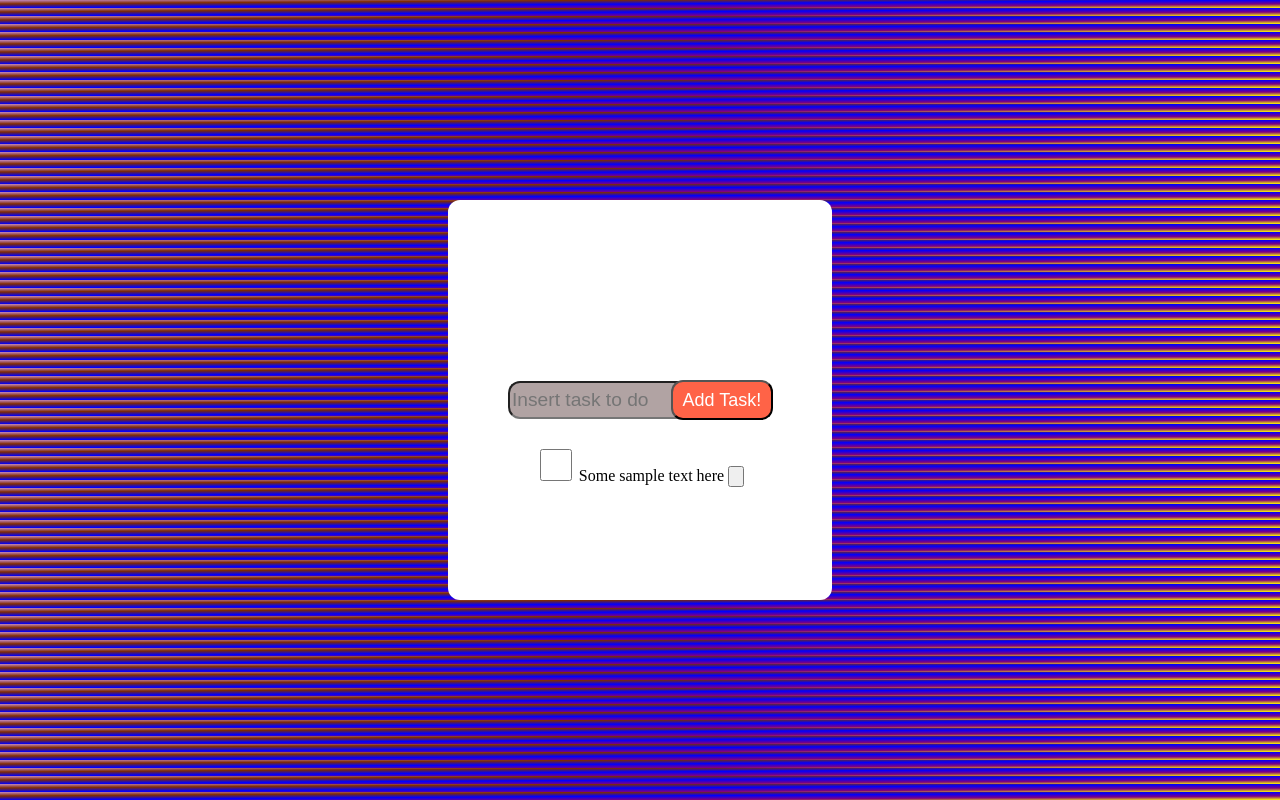
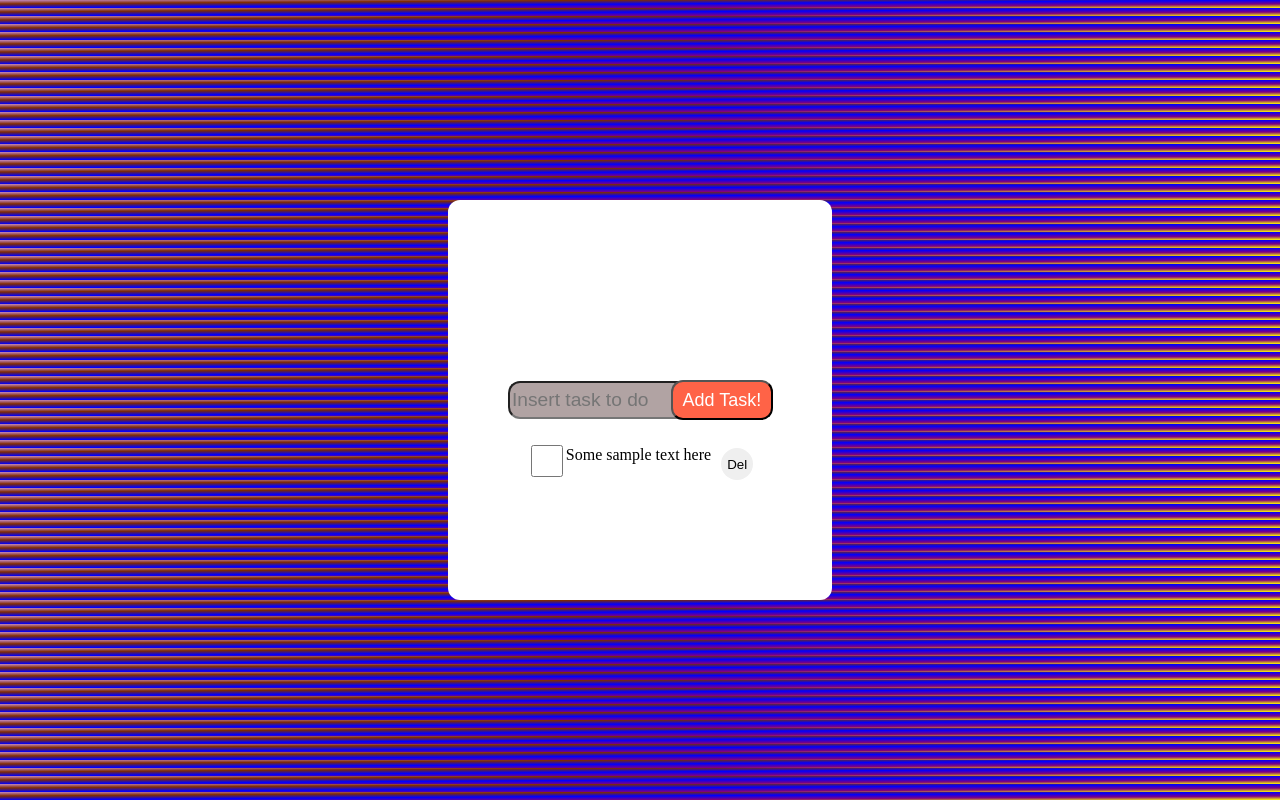
Before and after one commit to coffee4urhead/JavaScript-DOM-Manipulation, a plain HTML site: page Daily Tasks project/dailyTask.html in a window 1280 px wide. Drawn offline with Linux system fonts and the light colour scheme.

Commit message:
Some initial commits to my html and css styles properties

```diff
--- a/Daily Tasks project/dailyTask.html
+++ b/Daily Tasks project/dailyTask.html
@@ -16,7 +16,7 @@
         <div class="task-container">
             <input type="checkbox" class="check-box-inp"/>
             <p class="task-txt">Some sample text here</p>
-            <button><img src=""/></button>
+            <button class="del-task-btn">Del</button>
         </div>
     </div>
     <script src="dailyTasksScript.js"></script>
--- a/Daily Tasks project/dailyTaskStyles.css
+++ b/Daily Tasks project/dailyTaskStyles.css
@@ -14,6 +14,16 @@
     top: 50%;
     right: 50%;
     left: 50%;
+}
+div.task-container {
+    position: absolute;
+    display: flex;
+    align-items: end;
+    justify-content: center;
+    height: 50px;
+    width: 30vw;
+    top: 50%;
+    margin-top: 30px;
 }
 input#inp-type-txt {
     height: 4vh;
@@ -39,18 +49,28 @@
     height: 5vh;
     width: 8vw;
 }
+p.task-txt {
+    display: inline-block;
+}
+button#add-task-btn:hover {
+    background-color: rgb(233, 103, 81);
+    color: black;
+    font-weight: 300;
+    font-size: medium;
+}
+input#inp-type-txt:hover {
+    cursor: pointer;
+}
 input.check-box-inp {
     width: 2rem;
     height: 2rem;
-    border-radius: 12px;
-    position: static;
-    display: inline-block;
-    margin-top: 150px;
-    top: 200%;
-    right: 600%;
-    background-color: red;
-    z-index: 0;
+    border: none;
+    border-radius: 100%;
 }
-p.task-txt {
-    display: inline-block;
+button.del-task-btn {
+    width: 2rem;
+    height: 2rem;
+    border: none;
+    border-radius: 100%;
+    margin-left: 10px;
 }
```
